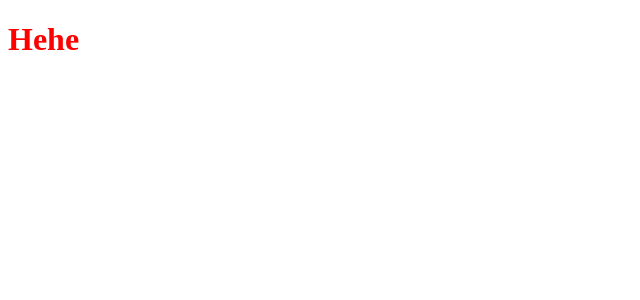
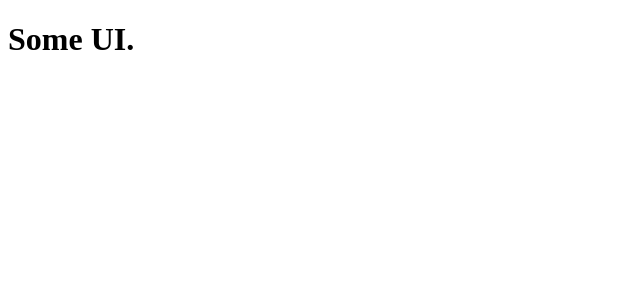
Before and after one commit to aleksandr-kiliushin/generate-app-boilerplate, a React app in the folder templates/typescript-react/: page / in a window 1280 px wide. Shown: the top 300 px of the page, without its empty margins (0-640 px from the left). Built offline with nearby package versions, Linux system fonts and the light colour scheme.

Commit message:
feat: Initialize redux store

```diff
--- a/templates/typescript-react/package.json
+++ b/templates/typescript-react/package.json
@@ -1,8 +1,10 @@
 {
   "author": "%USERNAME%",
   "dependencies": {
+    "@reduxjs/toolkit": "^1.8.3",
     "react": "^18.2.0",
     "react-dom": "^18.2.0",
+    "react-redux": "^8.0.2",
     "react-router-dom": "^6.3.0"
   },
   "devDependencies": {
--- a/templates/typescript-react/src/App.module.scss
+++ /dev/null
@@ -1,3 +0,0 @@
-.appHeading {
-  color: red;
-}
--- a/templates/typescript-react/src/App.tsx
+++ b/templates/typescript-react/src/App.tsx
@@ -1,7 +1,12 @@
 import React from "react"
 
-import classes from "./App.module.scss"
+// import { Counter } from "./features/counter/Counter"
 
 export const App: React.FC = () => {
-  return <h1 className={classes.appHeading}>Hehe</h1>
+  return (
+    <>
+      {/* <Counter /> */}
+      <h1>Some UI.</h1>
+    </>
+  )
 }
--- a/templates/typescript-react/src/index.tsx
+++ b/templates/typescript-react/src/index.tsx
@@ -2,6 +2,8 @@ import React from "react"
 import ReactDomClient from "react-dom/client"
 
 import { App } from "./App"
+import { Provider } from "react-redux"
+import { store } from "./store"
 
 let rootNode = document.querySelector("#root")
 if (rootNode === null) {
@@ -11,4 +13,10 @@ if (rootNode === null) {
 
 const root = ReactDomClient.createRoot(rootNode)
 
-root.render(<App />)
+root.render(
+  <React.StrictMode>
+    <Provider store={store}>
+      <App />
+    </Provider>
+  </React.StrictMode>
+)
--- /dev/null
+++ b/templates/typescript-react/src/store/index.ts
@@ -0,0 +1,12 @@
+import { configureStore, ThunkAction, Action } from "@reduxjs/toolkit"
+// import counterReducer from '../features/counter/counterSlice';
+
+export const store = configureStore({
+  reducer: {
+    // counter: counterReducer,
+  },
+})
+
+export type AppDispatch = typeof store.dispatch
+export type RootState = ReturnType<typeof store.getState>
+export type AppThunk<ReturnType = void> = ThunkAction<ReturnType, RootState, unknown, Action<string>>
--- /dev/null
+++ b/templates/typescript-react/src/utils/hooks/useAppDispatch.ts
@@ -0,0 +1,4 @@
+import { useDispatch } from "react-redux"
+import type { AppDispatch } from "../../store"
+
+export const useAppDispatch = () => useDispatch<AppDispatch>()
--- /dev/null
+++ b/templates/typescript-react/src/utils/hooks/useAppSelector.ts
@@ -0,0 +1,4 @@
+import { TypedUseSelectorHook, useSelector } from "react-redux"
+import type { RootState } from "../../store"
+
+export const useAppSelector: TypedUseSelectorHook<RootState> = useSelector
```
